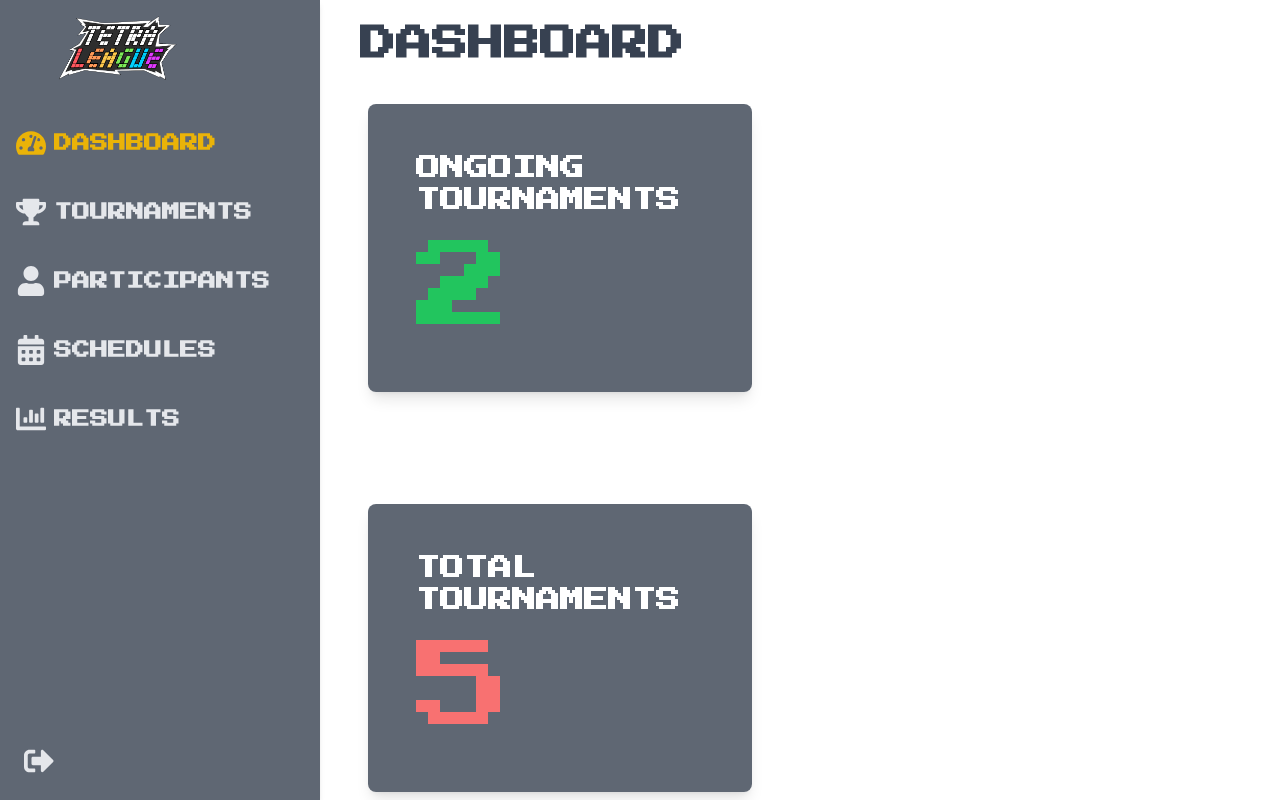
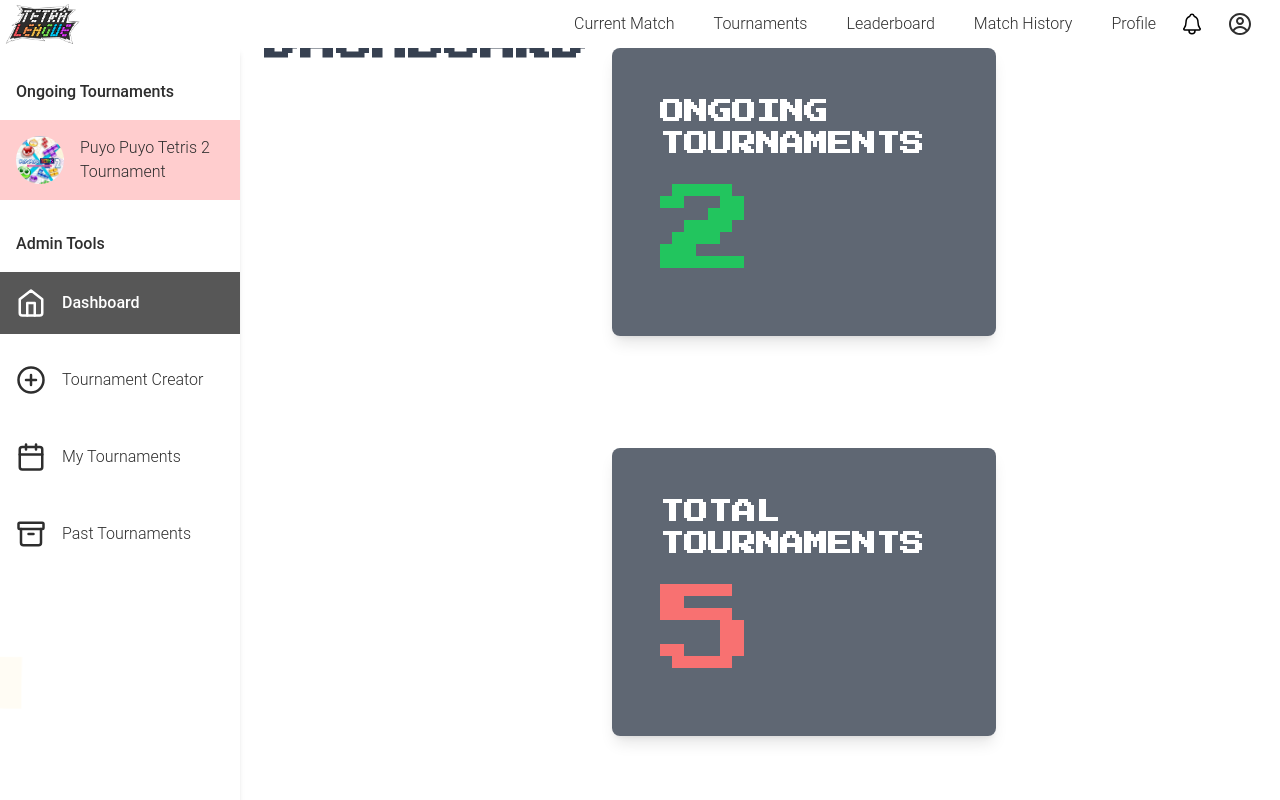
Before and after one commit to elsa-lt/CS203-Project, a React (Create React App) app in the folder frontend/tetra-league-ui/: page /dashboard in a window 1280 px wide. Shown: the top 800 px of the page. Built offline with nearby package versions, Linux system fonts and the light colour scheme.

Commit message:
Edited Admin Sidebar

```diff
--- a/frontend/tetra-league-ui/src/components/AdminNavbar.js
+++ /dev/null
@@ -1,73 +0,0 @@
-import React from 'react';
-import { Link, useLocation } from 'react-router-dom';
-import { FaTachometerAlt, FaTrophy, FaUser, FaCalendarAlt, FaChartBar, FaSignOutAlt } from 'react-icons/fa'; // Import icons from React Icons
-
-const AdminNavbar = () => {
-  const location = useLocation();
-
-  return (
-    <nav className="bg-gray-700 bg-opacity-80 p-4 fixed top-0 left-0 h-full w-80 z-50 shadow-md flex flex-col">
-      <div className="flex flex-col flex-grow">
-        <div className="text-gray-800 text-4xl font-bold mb-12 ml-10">
-          <Link to="/dashboard">
-            <img src="/Headers/Tetra League Logo.png" alt="Logo" className="h-16" />
-          </Link>
-        </div>
-        <ul className="text-gray-200 flex flex-col space-y-6 text-lg">
-          <li>
-            <Link
-              to="/dashboard"
-              className={`flex items-center space-x-2 font-bold font-press-start ${location.pathname === '/dashboard' ? 'text-yellow-500' : 'hover:text-yellow-500'}`}
-            >
-              <FaTachometerAlt className="text-3xl" />
-              <span>DASHBOARD</span>
-            </Link>
-          </li>
-          <li>
-            <Link
-              to="/manage-tournaments"
-              className={`flex items-center space-x-2 font-bold font-press-start ${location.pathname === '/manage-tournaments' ? 'text-yellow-500' : 'hover:text-yellow-500'}`}
-            >
-              <FaTrophy className="text-3xl" />
-              <span>TOURNAMENTS</span>
-            </Link>
-          </li>
-          <li>
-            <Link
-              to="/manage-participants"
-              className={`flex items-center space-x-2 font-bold font-press-start ${location.pathname === '/manage-participants' ? 'text-yellow-500' : 'hover:text-yellow-500'}`}
-            >
-              <FaUser className="text-3xl" />
-              <span>PARTICIPANTS</span>
-            </Link>
-          </li>
-          <li>
-            <Link
-              to="/manage-schedules"
-              className={`flex items-center space-x-2 font-bold font-press-start ${location.pathname === '/manage-schedules' ? 'text-yellow-500' : 'hover:text-yellow-500'}`}
-            >
-              <FaCalendarAlt className="text-3xl" />
-              <span>SCHEDULES</span>
-            </Link>
-          </li>
-          <li>
-            <Link
-              to="/manage-results"
-              className={`flex items-center space-x-2 font-bold font-press-start ${location.pathname === '/manage-results' ? 'text-yellow-500' : 'hover:text-yellow-500'}`}
-            >
-              <FaChartBar className="text-3xl" />
-              <span>RESULTS</span>
-            </Link>
-          </li>
-        </ul>
-      </div>
-      <div className="mt-auto">
-        <button className="flex items-center justify-center text-gray-200 hover:text-yellow-500 p-2 rounded-full">
-          <FaSignOutAlt className="text-3xl" />
-        </button>
-      </div>
-    </nav>
-  );
-};
-
-export default AdminNavbar;
--- /dev/null
+++ b/frontend/tetra-league-ui/src/components/AdminSidebar.js
@@ -0,0 +1,80 @@
+import React from 'react';
+import { Link, useLocation } from 'react-router-dom';
+import { LuHome, LuPlusCircle, LuCalendar, LuArchive } from "react-icons/lu";
+
+const AdminSidebar = () => {
+  const location = useLocation();
+
+  return (
+    <nav className="bg-white bg-opacity-80 pt-4 pb-4 fixed top-12 left-0 h-full w-60 z-50 shadow-md flex flex-col">
+      <div className="flex flex-col">
+        <div className="flex font-hevetica-neue font-medium text-customGray pb-4 pl-4 pt-4">
+          Ongoing Tournaments
+        </div>
+
+        <ul className="flex flex-col font-light text-customGray gap-8 text-l pb-8">
+          {/*link to Tournament Page*/}
+          <li>
+            <Link
+              to="/tournaments"
+              className="flex items-center bg-customRed bg-opacity-30 pt-4 pb-4 pl-4 pr-4">
+                <div className="w-12 h-12 mr-4 rounded-full overflow-hidden flex-shrink-0">
+                  <img
+                    src="/Online Images/Puyo Tournament Pic.jpg" // Update with your image path
+                    alt="Tournament Icon"
+                    className="w-full h-full object-cover justify-center items-center" // Adjust size as needed
+                  />
+                </div>
+                Puyo Puyo Tetris 2 Tournament
+            </Link>
+          </li>
+        </ul>
+
+        <div className="flex font-hevetica-neue font-medium text-customGray pb-4 pl-4">
+          Admin Tools
+        </div>
+
+        <ul className="text-customGray flex flex-col text-l">
+          <li>
+            <Link
+              to="/dashboard"
+              className={`flex items-center space-x-4 pt-4 pb-4 pl-4 font-light font-hevetica-neue text-customGray ${location.pathname === '/dashboard' ? 'text-white font-medium bg-customGray bg-opacity-80' : 'hover:text-yellow-500'}`}
+            >
+              <LuHome className="text-3xl" />
+              <span>Dashboard</span>
+            </Link>
+          </li>
+          <li>
+            <Link
+              to="/manage-participants"
+              className={`flex items-center space-x-4 pt-4 pb-4 pl-4 font-light font-hevetica-neue text-customGray ${location.pathname === '/manage-participants' ? 'text-white font-medium bg-customGray bg-opacity-80' : 'hover:text-yellow-500'}`}
+            >
+              <LuPlusCircle className="text-3xl" />
+              <span>Tournament Creator</span>
+            </Link>
+          </li>
+          <li>
+            <Link
+              to="/manage-schedules"
+              className={`flex items-center space-x-4 pt-4 pb-4 pl-4 font-light font-hevetica-neue text-customGray ${location.pathname === '/manage-schedules' ? 'text-white font-medium bg-customGray bg-opacity-80' : 'hover:text-yellow-500'}`}
+            >
+              <LuCalendar className="text-3xl" />
+              <span>My Tournaments</span>
+            </Link>
+          </li>
+          <li>
+            <Link
+              to="/manage-results"
+              className={`flex items-center space-x-4 pt-4 pb-4 pl-4 font-light font-hevetica-neue text-customGray ${location.pathname === '/manage-results' ? 'text-white font-medium bg-customGray bg-opacity-80' : 'hover:text-yellow-500'}`}
+            >
+              <LuArchive className="text-3xl" />
+              <span>Past Tournaments</span>
+            </Link>
+          </li>
+        </ul>
+      </div>
+    </nav>
+  );
+};
+
+export default AdminSidebar;
--- a/frontend/tetra-league-ui/src/pages/admin/AdminDashboardPage.js
+++ b/frontend/tetra-league-ui/src/pages/admin/AdminDashboardPage.js
@@ -1,17 +1,23 @@
 import React from 'react';
-import Navbar from '../../components/AdminNavbar';
+import Navbar from '../../components/UserNavbar';
+import AdminSidebar from '../../components/AdminSidebar';
 import Cards from '../../components/AdminCards';
 import Announcements from '../../components/AdminCardsAnnouncements';
 
 const AdminDashboardPage = () => {
   return (
-    <div className="flex">
-      <Navbar className="fixed top-0 left-0 h-full w-80 z-10" />
-      <main
-        className="flex-1 min-h-screen bg-cover bg-center p-6 ml-80"
-        style={{ backgroundImage: `url('/Background/White Background.png')` }}
-      >
-        <div className="text-4xl font-bold font-press-start mb-4 ml-4 text-gray-700">
+
+    <main
+      className="flex min-h-screen bg-cover bg-center p-6"
+      style={{ backgroundImage: `url('/Background/White Background.png')` }}
+    >
+      <div className="flex">
+        <AdminSidebar className="fixed z-10" />
+        <Navbar className="fixed z-40"/>
+      </div>
+
+      <div className="flex">
+        <div className="text-4xl font-bold font-press-start mb-4 ml-60 text-gray-700">
           DASHBOARD
         </div>
         <div className="flex flex-col space-y-6">
@@ -22,8 +28,8 @@ const AdminDashboardPage = () => {
             <Announcements />
           </div>
         </div>
-      </main>
-    </div>
+      </div>
+    </main>
   );
 };
 
--- a/frontend/tetra-league-ui/src/pages/admin/ManageParticipantsPage.js
+++ b/frontend/tetra-league-ui/src/pages/admin/ManageParticipantsPage.js
@@ -1,10 +1,10 @@
 import React from 'react';
-import Navbar from '../../components/AdminNavbar';
+import AdminSidebar from '../../components/AdminSidebar';
 
 const ManageParticipantsPage = () => {
   return (
     <div className="flex">
-    <Navbar className="fixed top-0 left-0 h-full w-80 z-10" />
+    <AdminSidebar className="fixed top-0 left-0 h-full w-80 z-10" />
     <main
       className="flex-1 min-h-screen bg-cover bg-center p-6 ml-80"
       style={{ backgroundImage: `url('/Background/White Background.png')` }}
--- a/frontend/tetra-league-ui/src/pages/admin/ManageResultsPage.js
+++ b/frontend/tetra-league-ui/src/pages/admin/ManageResultsPage.js
@@ -1,10 +1,10 @@
 import React from 'react';
-import Navbar from '../../components/AdminNavbar';
+import AdminSidebar from '../../components/AdminSidebar';
 
 const ManageResultsPage = () => {
   return (
     <div className="flex">
-    <Navbar className="fixed top-0 left-0 h-full w-80 z-10" />
+    <AdminSidebar className="fixed top-0 left-0 h-full w-80 z-10" />
     <main
       className="flex-1 min-h-screen bg-cover bg-center p-6 ml-80"
       style={{ backgroundImage: `url('/Background/White Background.png')` }}
--- a/frontend/tetra-league-ui/src/pages/admin/ManageSchedulesPage.js
+++ b/frontend/tetra-league-ui/src/pages/admin/ManageSchedulesPage.js
@@ -1,10 +1,10 @@
 import React from 'react';
-import Navbar from '../../components/AdminNavbar';
+import AdminSidebar from '../../components/AdminSidebar';
 
 const ManageSchedulesPage = () => {
   return (
     <div className="flex">
-    <Navbar className="fixed top-0 left-0 h-full w-80 z-10" />
+    <AdminSidebar className="fixed top-0 left-0 h-full w-80 z-10" />
     <main
       className="flex-1 min-h-screen bg-cover bg-center p-6 ml-80"
       style={{ backgroundImage: `url('/Background/White Background.png')` }}
--- a/frontend/tetra-league-ui/src/pages/admin/ManageTournamentsPage.js
+++ b/frontend/tetra-league-ui/src/pages/admin/ManageTournamentsPage.js
@@ -1,10 +1,10 @@
 import React from 'react';
-import Navbar from '../../components/AdminNavbar';
+import AdminSidebar from '../../components/AdminSidebar';
 
 const ManageTournamentsPage = () => {
   return (
     <div className="flex">
-    <Navbar className="fixed top-0 left-0 h-full w-80 z-10" />
+    <AdminSidebar className="fixed top-0 left-0 h-full w-80 z-10" />
     <main
       className="flex-1 min-h-screen bg-cover bg-center p-6 ml-80"
       style={{ backgroundImage: `url('/Background/White Background.png')` }}
--- a/frontend/tetra-league-ui/tailwind.config.js
+++ b/frontend/tetra-league-ui/tailwind.config.js
@@ -6,8 +6,9 @@ module.exports = {
   theme: {
     extend: {
       colors: {
-        customBlue: '#1E3A8A',
+        customBlue: '#239BFF',
         customGreen: '#10B981',
+        customRed: '#FF595C',
         customGray: '#2E2E2E',
         customBronze: '#CD8E46',
         customSilver: '#9A9A9A',
```
